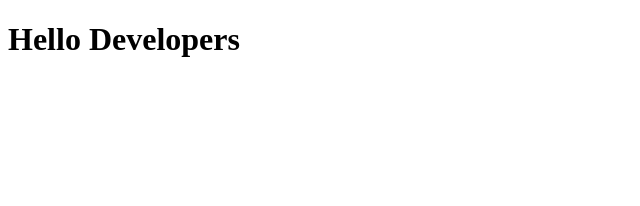
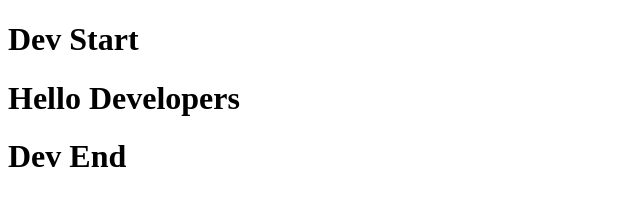
Before and after one commit to aatifahmad123/git-example, a plain HTML site: page index.html in a window 1280 px wide. Shown: the whole page, without its empty margins (0-640 px from the left). Drawn offline with Linux system fonts and the light colour scheme.

Commit message:
My sixth commit

```diff
--- a/index.html
+++ b/index.html
@@ -6,7 +6,8 @@
     <title>Document</title>
 </head>
 <body>
+    <h1>Dev Start</h1>
     <h1>Hello Developers</h1>
-
+    <h1>Dev End</h1>
 </body>
 </html>
```
